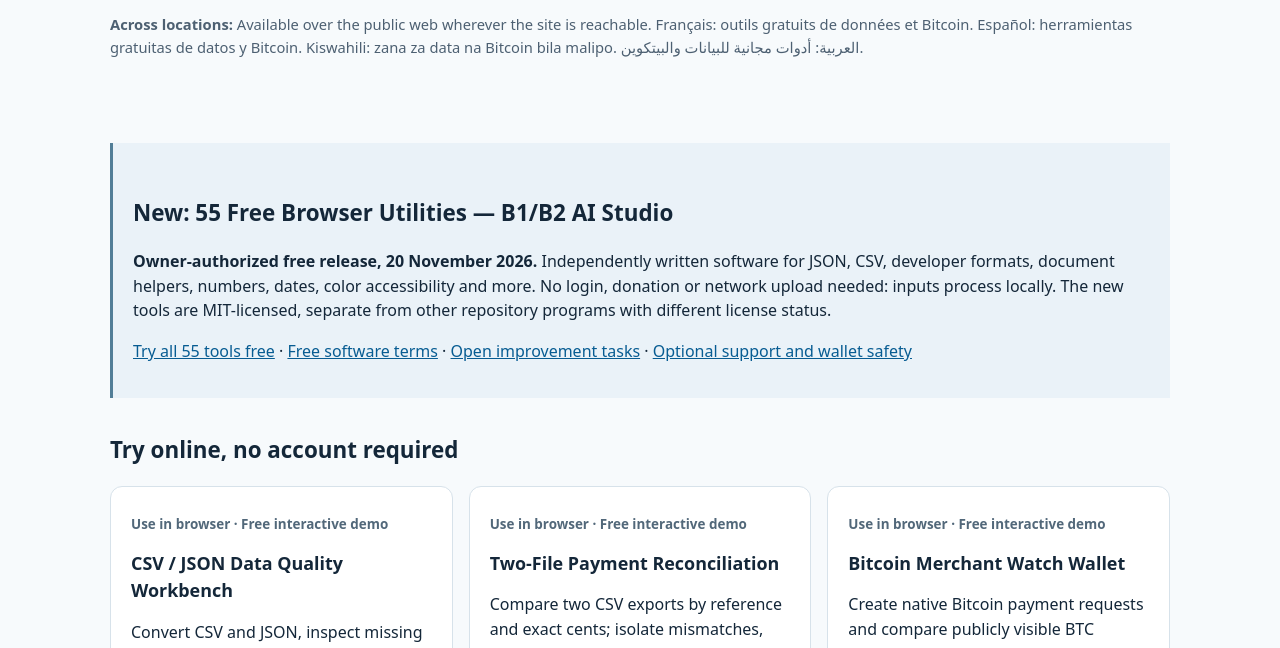
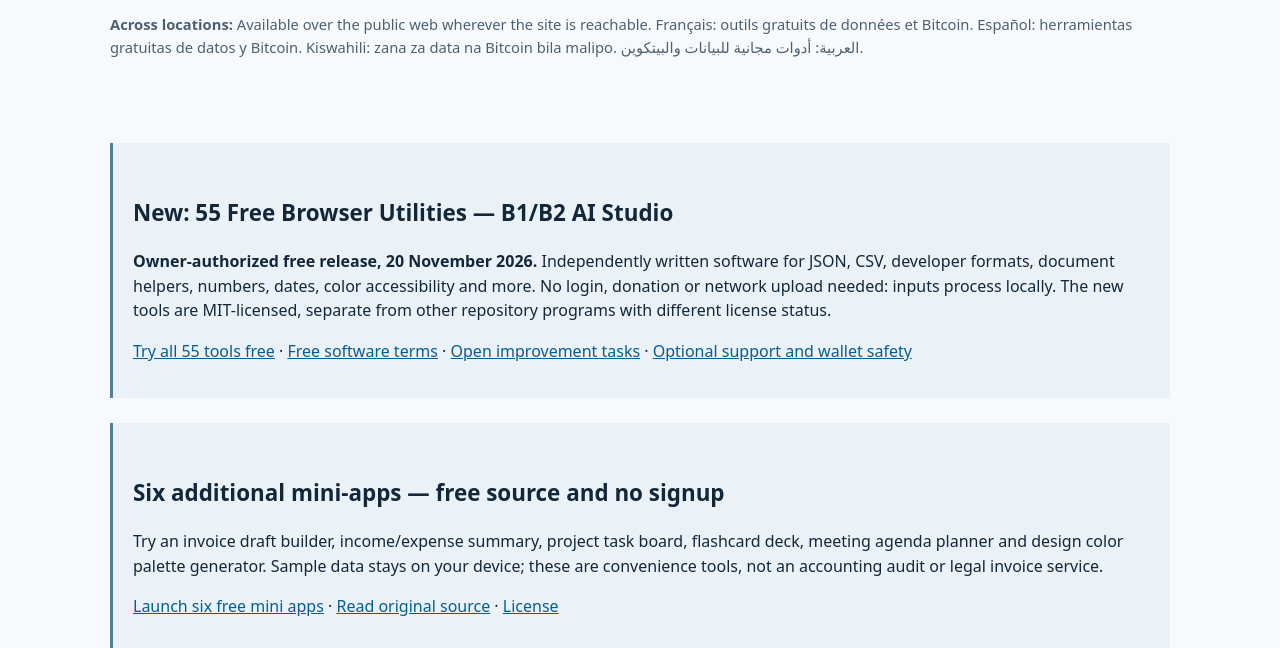
Before and after one commit to kwesigaamon8-web/Amon-Kwesiga, a plain HTML site: page docs/software.html in a window 1280 px wide. Shown: the part 304-952 px from the top of the page. Drawn offline with Linux system fonts and the light colour scheme.

Commit message:
Expand publicly licensed free-software catalogue with six original mini apps

```diff
--- a/docs/software.html
+++ b/docs/software.html
@@ -16,6 +16,7 @@
 <p class="languages"><strong>Across locations:</strong> Available over the public web wherever the site is reachable. Français: outils gratuits de données et Bitcoin. Español: herramientas gratuitas de datos y Bitcoin. Kiswahili: zana za data na Bitcoin bila malipo. العربية: أدوات مجانية للبيانات والبيتكوين.</p>
 </section>
 <section class="notice" aria-label="Free software release"><h2>New: 55 Free Browser Utilities — B1/B2 AI Studio</h2><p><strong>Owner-authorized free release, 20 November 2026.</strong> Independently written software for JSON, CSV, developer formats, document helpers, numbers, dates, color accessibility and more. No login, donation or network upload needed: inputs process locally. The new tools are MIT-licensed, separate from other repository programs with different license status.</p><p><a href="free-toolbox.html">Try all 55 tools free</a> · <a href="FREE_SOFTWARE_LICENSE.md">Free software terms</a> · <a href="https://github.com/kwesigaamon8-web/Amon-Kwesiga/blob/main/crypto-agents/marketing/FREE_SOFTWARE_CONTRIBUTOR_TASKS_2026-11-20.md">Open improvement tasks</a> · <a href="payment.html">Optional support and wallet safety</a></p></section>
+<section class="notice" aria-label="New mini applications"><h2>Six additional mini-apps — free source and no signup</h2><p>Try an invoice draft builder, income/expense summary, project task board, flashcard deck, meeting agenda planner and design color palette generator. Sample data stays on your device; these are convenience tools, not an accounting audit or legal invoice service.</p><p><a href="mini-apps.html">Launch six free mini apps</a> · <a href="https://github.com/kwesigaamon8-web/Amon-Kwesiga/blob/main/docs/assets/free-mini-apps.js">Read original source</a> · <a href="FREE_SOFTWARE_LICENSE.md">License</a></p></section>
 <h2 id="browser">Try online, no account required</h2><div class="grid"><article class="card"><p class="tag">Use in browser · Free interactive demo</p><h3>CSV / JSON Data Quality Workbench</h3><p>Convert CSV and JSON, inspect missing values, duplicate keys and numeric totals directly in your browser. Sample data only; no upload to us.</p><div class="links"><a href="index.html#try-it">Try online</a><a href="https://github.com/kwesigaamon8-web/Amon-Kwesiga/tree/main/docs/" target="_blank" rel="noopener noreferrer">View source</a><a href="https://github.com/kwesigaamon8-web/Amon-Kwesiga/actions/workflows/studio-site-ci.yml" target="_blank" rel="noopener noreferrer">Tests / evidence</a></div></article>
 <article class="card"><p class="tag">Use in browser · Free interactive demo</p><h3>Two-File Payment Reconciliation</h3><p>Compare two CSV exports by reference and exact cents; isolate mismatches, missing entries and duplicates, then export a reviewable report.</p><div class="links"><a href="index.html#reconcile">Try online</a><a href="https://github.com/kwesigaamon8-web/Amon-Kwesiga/tree/main/docs/assets/reconcile.js" target="_blank" rel="noopener noreferrer">View source</a><a href="https://github.com/kwesigaamon8-web/Amon-Kwesiga/blob/main/docs/tests/reconcile.test.js" target="_blank" rel="noopener noreferrer">Tests / evidence</a></div></article>
 <article class="card"><p class="tag">Use in browser · Free interactive demo</p><h3>Bitcoin Merchant Watch Wallet</h3><p>Create native Bitcoin payment requests and compare publicly visible BTC transaction outputs to expected invoices. Watch-only; no private keys or payment sending.</p><div class="links"><a href="bitcoin-merchant/index.html">Try online</a><a href="https://github.com/kwesigaamon8-web/Amon-Kwesiga/tree/main/crypto-agents/commercial-work/africa-bitcoin-merchant-wallet/" target="_blank" rel="noopener noreferrer">View source</a><a href="https://github.com/kwesigaamon8-web/Amon-Kwesiga/actions/runs/44422134752" target="_blank" rel="noopener noreferrer">Tests / evidence</a></div></article>
```
